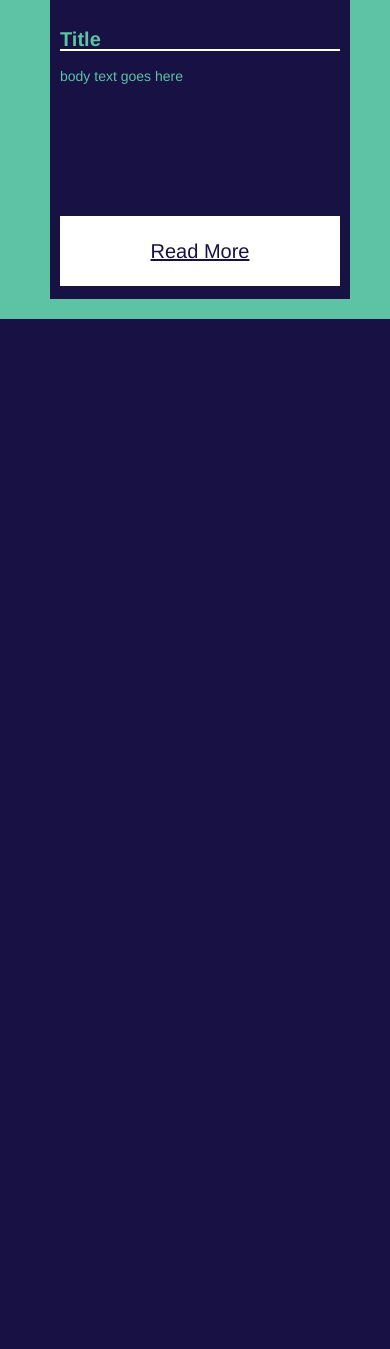
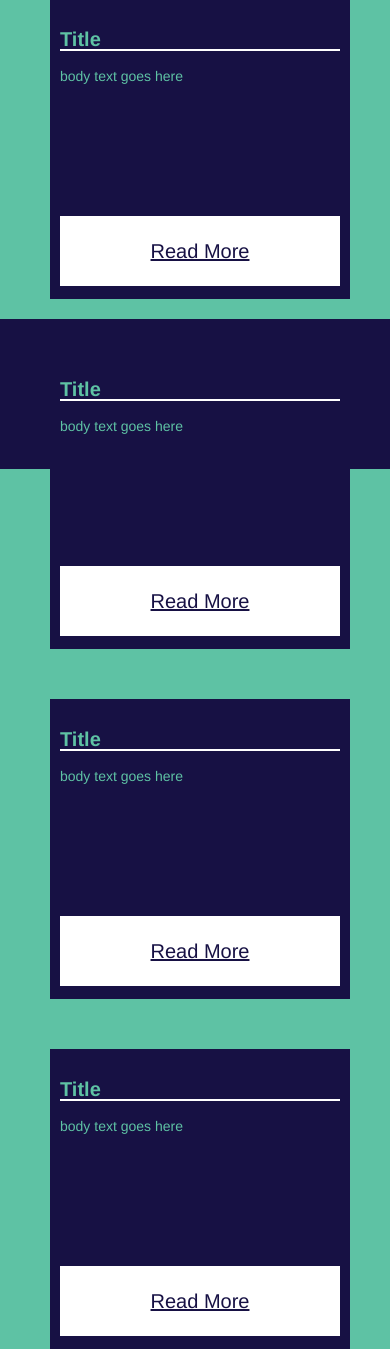
Before and after one commit to skylerdegrote/just-write-it-noauth, a PHP site: page /resources_all.php in a window 390 px wide. Shown: the part 931-2280 px from the top of the page. Before the commit the page ends 1250 px from the top, so only its background shows below. Run offline with PHP 8.4, Linux system fonts and the light colour scheme; style sheets or scripts are compiled from the project's sources; some libraries are stand-ins or nearby versions.

Commit message:
absolute header not scrolling. resources cards mobile friendly

```diff
--- a/resources_all.php
+++ b/resources_all.php
@@ -43,6 +43,33 @@ $pageTitle = "All Resources";
                 <div class="card-link"><a href="index.php">Read More</a> </div>
             </div>
         </div>
+        <div class="card">
+            <div class="card-title">Title</div>
+            <div class="card-body">body text goes here
+                <div class="card-img"><img></div>
+            </div>
+            <div class="card-footer">
+                <div class="card-link"><a href="index.php">Read More</a> </div>
+            </div>
+        </div>
+        <div class="card">
+            <div class="card-title">Title</div>
+            <div class="card-body">body text goes here
+                <div class="card-img"><img></div>
+            </div>
+            <div class="card-footer">
+                <div class="card-link"><a href="index.php">Read More</a> </div>
+            </div>
+        </div>
+        <div class="card">
+            <div class="card-title">Title</div>
+            <div class="card-body">body text goes here
+                <div class="card-img"><img></div>
+            </div>
+            <div class="card-footer">
+                <div class="card-link"><a href="index.php">Read More</a> </div>
+            </div>
+        </div>
     </main>
 
 
--- a/styles/header-footer.css
+++ b/styles/header-footer.css
@@ -1,10 +1,12 @@
 header {
   background-color: #171144;
-  height: 150px; }
+  height: 150px;
+  position: absolute; }
 
 footer {
   background-color: #171144;
-  min-height: 150px; }
+  min-height: 150px;
+  margin-top: 300px; }
 
 .logoImg {
   overflow: hidden;
--- a/styles/header-footer.scss
+++ b/styles/header-footer.scss
@@ -6,12 +6,16 @@
 header {
   background-color: $darkBlue;
   height: 150px;
+  position: absolute;
 }
 
 // Footer Styles
 footer {
   background-color: $darkBlue;
   min-height: 150px;
+  margin-top:300px;
+
+
 }
 .logoImg{
   overflow: hidden;
--- a/styles/resources-all.css
+++ b/styles/resources-all.css
@@ -28,7 +28,8 @@ body {
   padding: 10px;
   color: #5ec2a4;
   float: left;
-  margin-left: 50px; }
+  margin-left: 50px;
+  margin-top: 50px; }
 
 .card-title {
   padding-top: 20px;
--- a/styles/resources-all.scss
+++ b/styles/resources-all.scss
@@ -17,6 +17,7 @@
   color: $teal;
   float: left;
   margin-left: 50px;
+  margin-top:50px;
 }
 
 .card-title{
```
Also changed, not shown: 2 other files.
